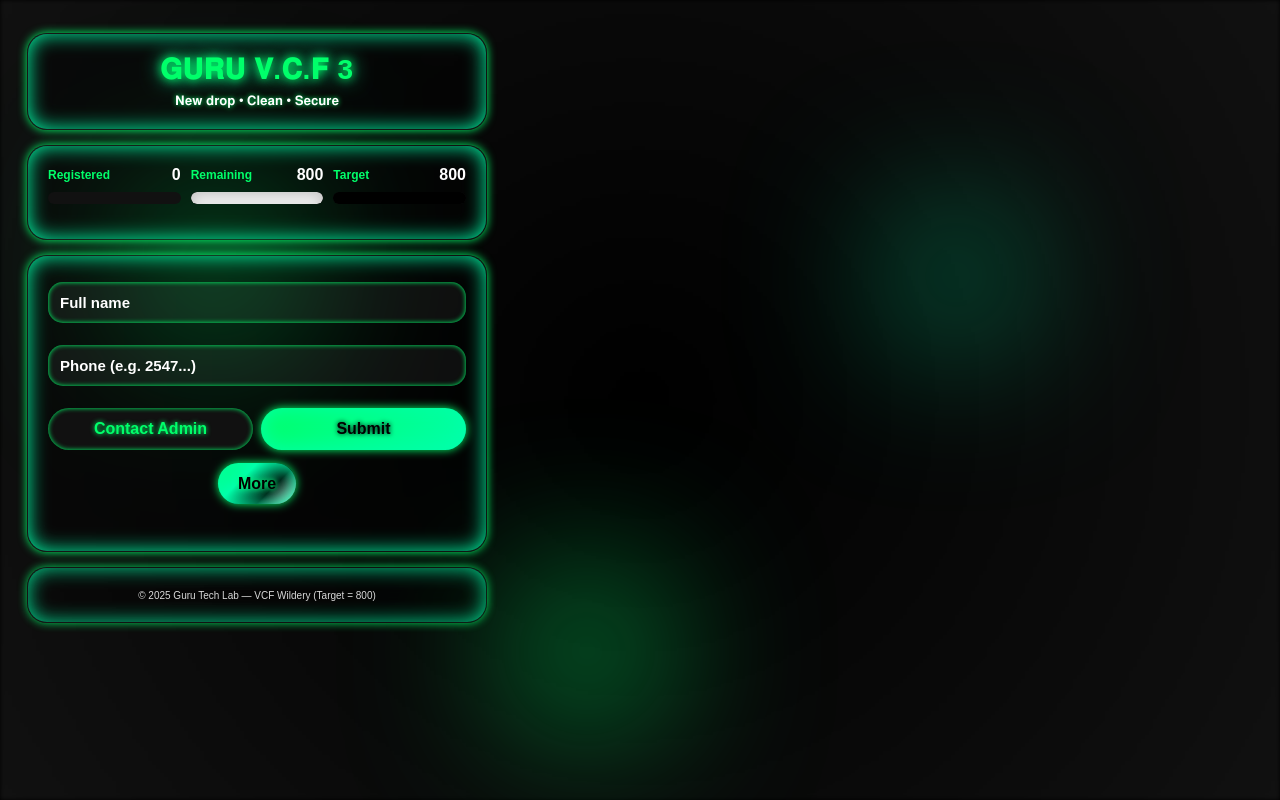
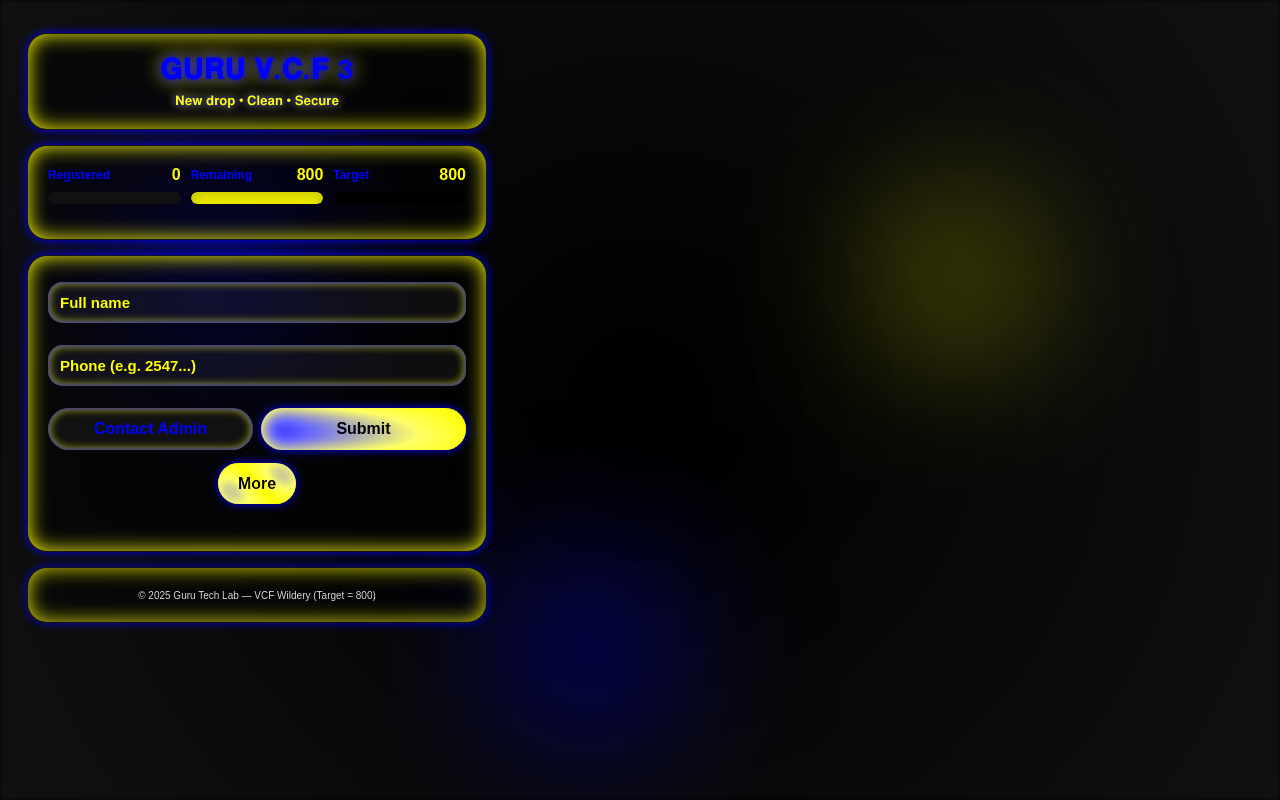
Before and after one commit to ADDICT-HUB/NEW-VCF-FILE-3, a plain HTML site: page index.html in a window 1280 px wide. Drawn offline with nearby package versions, Linux system fonts and the light colour scheme.

Commit message:
Update index.html

```diff
--- a/index.html
+++ b/index.html
@@ -6,7 +6,6 @@
   <title>𝐆𝐔𝐑𝐔 𝐕.𝐂.𝐅 3</title>
   <link rel="stylesheet" href="style.css" />
   <style>
-    /* === Glass + Neon Theme Styles === */
     body {
       margin: 0;
       font-family: 'Arial', sans-serif;
@@ -15,30 +14,35 @@
     }
 
     .glass-card {
-      background: rgba(0,0,0,0.4);
+      background: rgba(0,0,0,0.5);
       backdrop-filter: blur(12px);
       border-radius: 20px;
       padding: 20px;
       margin: 15px;
-      box-shadow: 0 0 10px #00ff6a, 0 0 20px #00ffaa inset;
+      box-shadow: 0 0 10px #00f, 0 0 20px #ff0 inset;
+      transition: box-shadow 0.3s;
+    }
+
+    .glass-card:hover {
+      box-shadow: 0 0 20px #00f, 0 0 40px #ff0 inset;
     }
 
     .header-card .brand {
       font-size: 28px;
       font-weight: bold;
-      color: #00ff6a;
-      text-shadow: 0 0 10px #00ff6a, 0 0 20px #00ffaa;
+      color: #00f;
+      text-shadow: 0 0 10px #00f, 0 0 20px #ff0;
     }
     .header-card .subtitle {
-      color: #ffffff;
-      text-shadow: 0 0 5px #00ff6a;
+      color: #ff0;
+      text-shadow: 0 0 5px #00f, 0 0 10px #ff0;
     }
 
     .counters-card .counter {
       margin-bottom: 15px;
     }
-    .counter .label { color: #00ff6a; font-weight: bold; }
-    .counter .num { color: #fff; font-weight: bold; }
+    .counter .label { color: #00f; font-weight: bold; }
+    .counter .num { color: #ff0; font-weight: bold; }
 
     .double-track {
       position: relative;
@@ -48,8 +52,8 @@
       border-radius: 10px;
       overflow: hidden;
     }
-    .inner-fill.reg { background: #00ff6a; height: 100%; }
-    .inner-fill.rem { background: #ffffff; height: 100%; }
+    .inner-fill.reg { background: #00f; height: 100%; transition: width 0.5s; }
+    .inner-fill.rem { background: #ff0; height: 100%; transition: width 0.5s; }
     .inner-fill.tar { background: #000; height: 100%; }
 
     .vcf-form input {
@@ -59,11 +63,12 @@
       border-radius: 15px;
       border: none;
       background: rgba(255,255,255,0.05);
-      color: #00ff6a;
+      color: #00f;
       font-weight: bold;
-      box-shadow: 0 0 5px #00ff6a inset;
+      box-shadow: 0 0 5px #00f inset, 0 0 10px #ff0 inset;
+      transition: box-shadow 0.3s;
     }
-    .vcf-form input::placeholder { color: #ffffff; }
+    .vcf-form input::placeholder { color: #ff0; }
 
     .btn {
       padding: 12px 20px;
@@ -73,40 +78,45 @@
       cursor: pointer;
       font-size: 16px;
       text-decoration: none;
-      transition: transform 0.2s, box-shadow 0.2s;
+      transition: transform 0.2s, box-shadow 0.3s;
     }
     .btn.submit {
-      background: linear-gradient(135deg, #00ff6a, #00ffaa);
+      background: linear-gradient(45deg, #00f, #ff0);
       color: #000;
-      text-shadow: 0 0 5px #000;
-      box-shadow: 0 0 10px #00ff6a, 0 0 20px #00ffaa inset;
+      box-shadow: 0 0 10px #00f, 0 0 20px #ff0 inset;
+      animation: alive 2s infinite alternate;
     }
     .btn.submit:hover {
       transform: scale(1.05);
-      box-shadow: 0 0 15px #00ff6a, 0 0 25px #00ffaa inset;
+      box-shadow: 0 0 20px #00f, 0 0 30px #ff0 inset;
     }
     .btn.contact {
       background: #111;
-      color: #00ff6a;
-      text-shadow: 0 0 5px #00ff6a;
-      box-shadow: 0 0 5px #00ff6a inset;
+      color: #00f;
+      box-shadow: 0 0 5px #00f inset, 0 0 10px #ff0 inset;
     }
     .btn.contact:hover {
       transform: scale(1.05);
-      box-shadow: 0 0 10px #00ff6a inset;
+      box-shadow: 0 0 10px #00f, 0 0 20px #ff0 inset;
     }
     .btn.more {
-      background: linear-gradient(135deg, #00ff6a, #00ffaa, #000, #fff);
+      background: linear-gradient(45deg, #00f, #ff0, #00f);
       color: #000;
-      text-shadow: 0 0 5px #00ff6a, 0 0 10px #00ffaa;
-      box-shadow: 0 0 10px #00ff6a, 0 0 20px #00ffaa inset;
+      box-shadow: 0 0 10px #00f, 0 0 20px #ff0 inset;
+      animation: alive 2s infinite alternate;
     }
     .btn.more:hover {
       transform: scale(1.08);
-      box-shadow: 0 0 15px #00ff6a, 0 0 25px #00ffaa inset;
+      box-shadow: 0 0 20px #00f, 0 0 30px #ff0 inset;
     }
 
-    .form-msg { margin-top: 10px; color: #00ff6a; font-weight: bold; }
+    @keyframes alive {
+      0% { filter: brightness(1); }
+      50% { filter: brightness(1.4); }
+      100% { filter: brightness(1); }
+    }
+
+    .form-msg { margin-top: 10px; color: #00f; font-weight: bold; }
 
     .page-bg {
       position: fixed;
@@ -127,7 +137,6 @@
       0% { transform: translateY(0px); }
       100% { transform: translateY(20px); }
     }
-
   </style>
 </head>
 <body>
@@ -135,9 +144,9 @@
   <div class="page-bg" aria-hidden="true"></div>
 
   <div class="glow-container" aria-hidden="true">
-    <div class="glow-blob" style="--size:180px; --x:10%; --y:20%; --color:#00ff6a;"></div>
-    <div class="glow-blob" style="--size:120px; --x:70%; --y:25%; --color:#00ffaa;"></div>
-    <div class="glow-blob" style="--size:150px; --x:40%; --y:70%; --color:#00ff6a;"></div>
+    <div class="glow-blob" style="--size:180px; --x:10%; --y:20%; --color:#00f;"></div>
+    <div class="glow-blob" style="--size:120px; --x:70%; --y:25%; --color:#ff0;"></div>
+    <div class="glow-blob" style="--size:150px; --x:40%; --y:70%; --color:#00f;"></div>
   </div>
 
   <header class="glass-card header-card">
@@ -181,7 +190,6 @@
         <button type="submit" id="submitBtn" class="btn submit">Submit</button>
       </div>
 
-      <!-- More button under submit -->
       <div class="more-btn-container" style="text-align:center; margin-top:15px;">
         <a href="https://gurutech-lab.netlify.app/boosting" target="_blank" class="btn more">More</a>
       </div>
@@ -194,7 +202,6 @@
     <small>© 2025 Guru Tech Lab — VCF Wildery (Target = 800)</small>
   </footer>
 
-  <!-- Background music -->
   <audio id="bgMusic" loop>
     <source src="https://files.catbox.moe/ets3nu.mp3" type="audio/mpeg">
   </audio>
```
